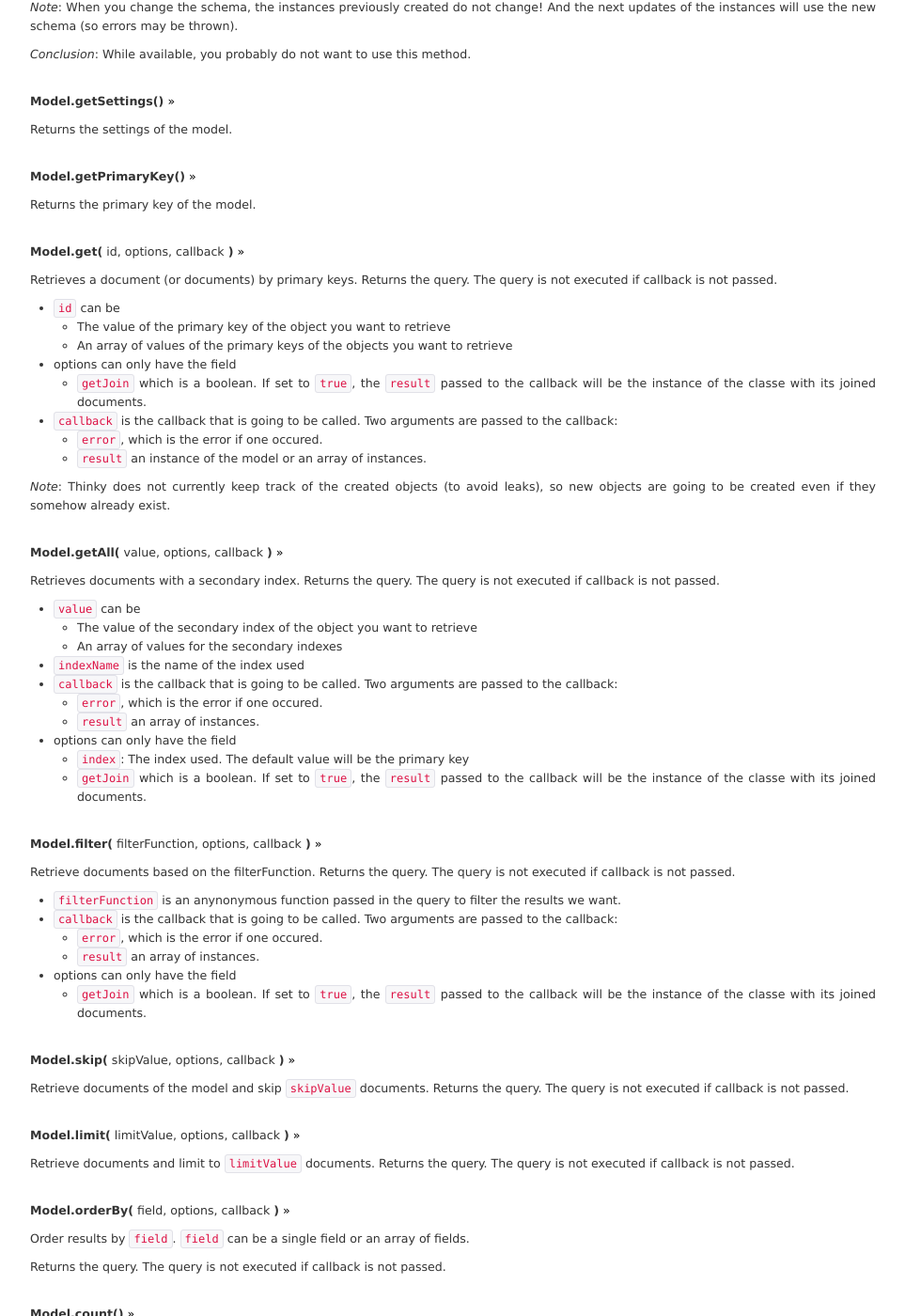
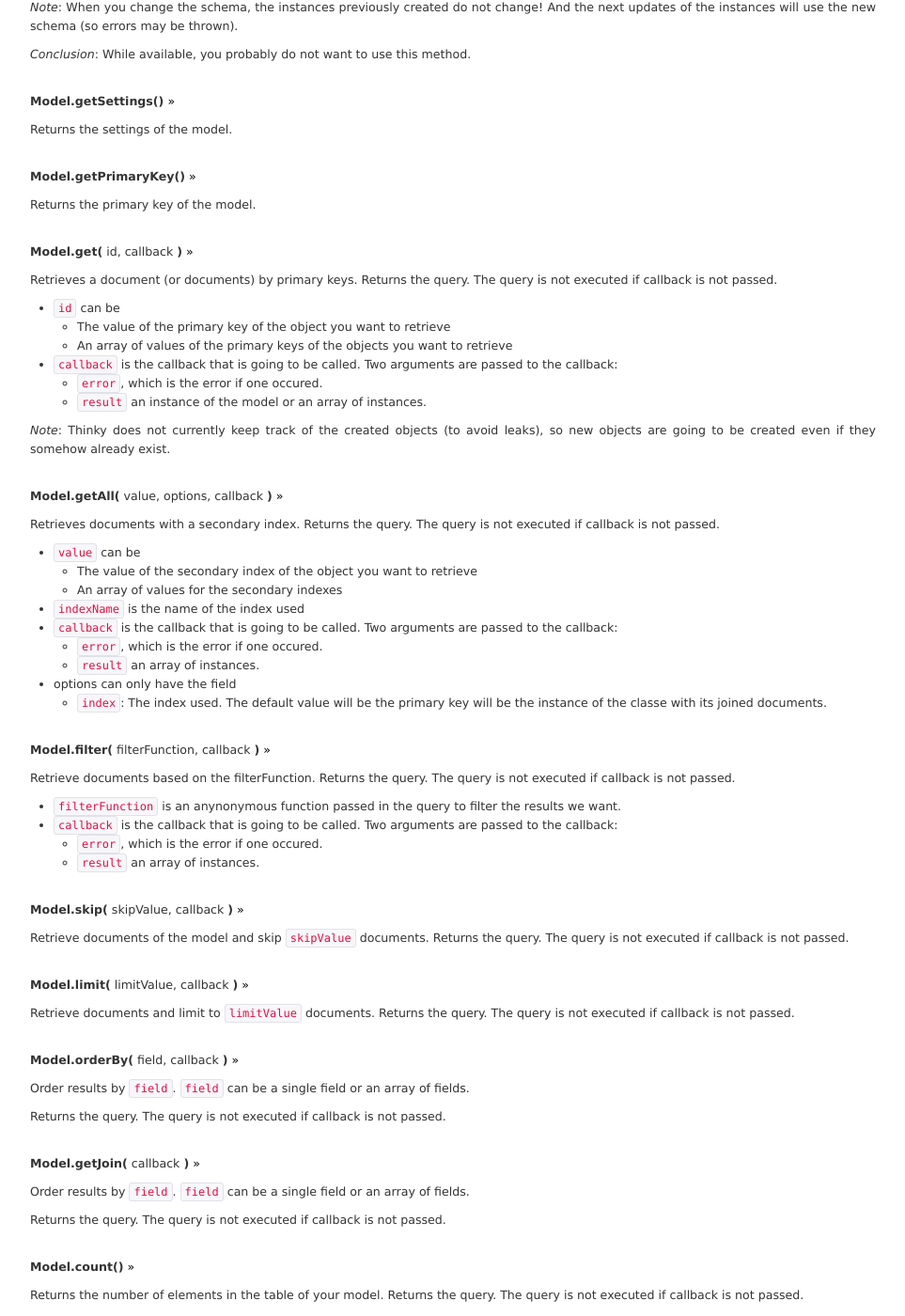
Before and after one commit to neumino/thinky, a Jekyll site: the page built from documentation.md, in a window 1280 px wide and 1400 px high, scrolled down 3349 px. Shown: the whole window at 94% size, without its empty margins (158-1121 px from the left). Built offline with Jekyll 4.4.1, drawn with Linux system fonts in a browser that asks for light colours; Markdown is read by kramdown in place of the engine named in the settings; some of the changed text lies outside the part shown.

Commit message:
Update for getJoin

```diff
--- a/documentation.md
+++ b/documentation.md
@@ -229,7 +229,7 @@ Returns the primary key of the model.
 
 
 <a id="model.get" class="anchor"></a>
-__Model.get(__ id, options, callback __)__ [»](#model.get)
+__Model.get(__ id, callback __)__ [»](#model.get)
 
 Retrieves a document (or documents) by primary keys.
 Returns the query. The query is not executed if callback is not passed.
@@ -237,9 +237,6 @@ Returns the query. The query is not executed if callback is not passed.
 - `id` can be
     - The value of the primary key of the object you want to retrieve
     - An array of values of the primary keys of the objects you want to retrieve
-- options can only have the field
-    - `getJoin` which is a boolean. If set to `true`, the `result` passed to the callback
-    will be the instance of the classe with its joined documents.
 - `callback` is the callback that is going to be called. Two arguments are passed to the callback:
     - `error`, which is the error if one occured.
     - `result` an instance of the model or an array of instances.
@@ -265,13 +262,12 @@ Returns the query. The query is not executed if callback is not passed.
     - `result` an array of instances.
 - options can only have the field
     - `index`: The index used. The default value will be the primary key
-    - `getJoin` which is a boolean. If set to `true`, the `result` passed to the callback
     will be the instance of the classe with its joined documents.
 
 
 
 <a id="model.filter" class="anchor"></a>
-__Model.filter(__ filterFunction, options, callback  __)__ [»](#model.filter)
+__Model.filter(__ filterFunction, callback  __)__ [»](#model.filter)
 
 Retrieve documents based on the filterFunction.
 Returns the query. The query is not executed if callback is not passed.
@@ -280,31 +276,38 @@ Returns the query. The query is not executed if callback is not passed.
 - `callback` is the callback that is going to be called. Two arguments are passed to the callback:
     - `error`, which is the error if one occured.
     - `result` an array of instances.
-- options can only have the field
-    - `getJoin` which is a boolean. If set to `true`, the `result` passed to the callback
-    will be the instance of the classe with its joined documents.
 
 
 <a id="model.skip" class="anchor"></a>
-__Model.skip(__ skipValue, options, callback  __)__ [»](#model.skip)
+__Model.skip(__ skipValue, callback  __)__ [»](#model.skip)
 
 Retrieve documents of the model and skip `skipValue` documents.
 Returns the query. The query is not executed if callback is not passed.
 
 
 <a id="model.limit" class="anchor"></a>
-__Model.limit(__ limitValue, options, callback  __)__ [»](#model.limit)
+__Model.limit(__ limitValue, callback  __)__ [»](#model.limit)
 
 Retrieve documents and limit to `limitValue` documents.
 Returns the query. The query is not executed if callback is not passed.
 
 <a id="model.orderby" class="anchor"></a>
-__Model.orderBy(__ field, options, callback  __)__ [»](#model.orderby)
+__Model.orderBy(__ field, callback  __)__ [»](#model.orderby)
 
 Order results by `field`.
 `field` can be a single field or an array of fields.
 
 Returns the query. The query is not executed if callback is not passed.
+
+
+<a id="model.getjoin" class="anchor"></a>
+__Model.getJoin(__ callback  __)__ [»](#model.getjoin)
+
+Order results by `field`.
+`field` can be a single field or an array of fields.
+
+Returns the query. The query is not executed if callback is not passed.
+
 
 
 <a id="model.count" class="anchor"></a>
@@ -527,8 +530,13 @@ Cat.get( 'b7588193-7fb7-42da-8ee3-897392df3738', function(err, result) {
 
 ### Query
 
+_Note_: These methods are the same as the one defined on Model.
+The Query function is defined so you can chain methods (like with the
+driver).
+
+
 <a id="query.get" class="anchor-first"></a>
-__Query.get(__ id, options, callback __)__ [»](#query.get)
+__Query.get(__ id, callback __)__ [»](#query.get)
 
 
 <a id="query.getAll" class="anchor"></a>
@@ -536,23 +544,27 @@ __Query.getAll(__ value, options, callback __)__ [»](#query.getall)
 
 
 <a id="query.filter" class="anchor"></a>
-_Query.filter(__ filterFunction, options, callback  __)__ [»](#query.filter)
+_Query.filter(__ filterFunction, callback  __)__ [»](#query.filter)
 
 
 <a id="query.skip" class="anchor"></a>
-__Model.skip(__ skipValue, options, callback  __)__ [»](#model.skip)
+__Model.skip(__ skipValue, callback  __)__ [»](#model.skip)
 
 
 <a id="query.limit" class="anchor"></a>
-__Model.limit(__ limitValue, options, callback  __)__ [»](#model.limit)
+__Model.limit(__ limitValue, callback  __)__ [»](#model.limit)
 
 
 <a id="query.orderby" class="anchor"></a>
-__Query.orderBy(__ field, options, callback  __)__ [»](#model.orderby)
+__Query.orderBy(__ field, callback  __)__ [»](#model.orderby)
 
 
 <a id="query.count" class="anchor"></a>
 __Query.count()__ [»](#query.count)
+
+<a id="query.getjoin" class="anchor"></a>
+__Query.getJoin(__ callback __)__ [»](#query.getjoin)
+
 
 
 
```
